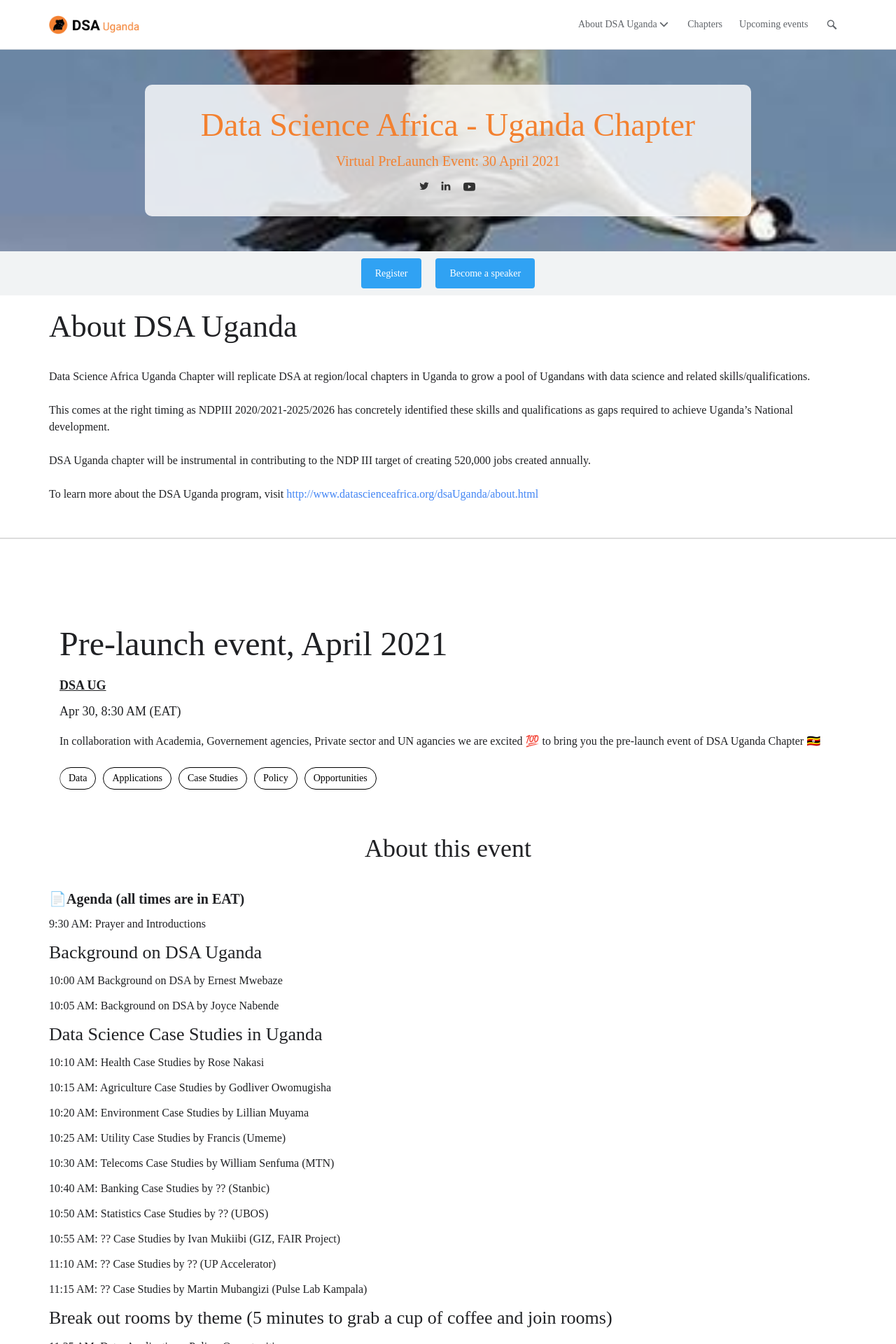
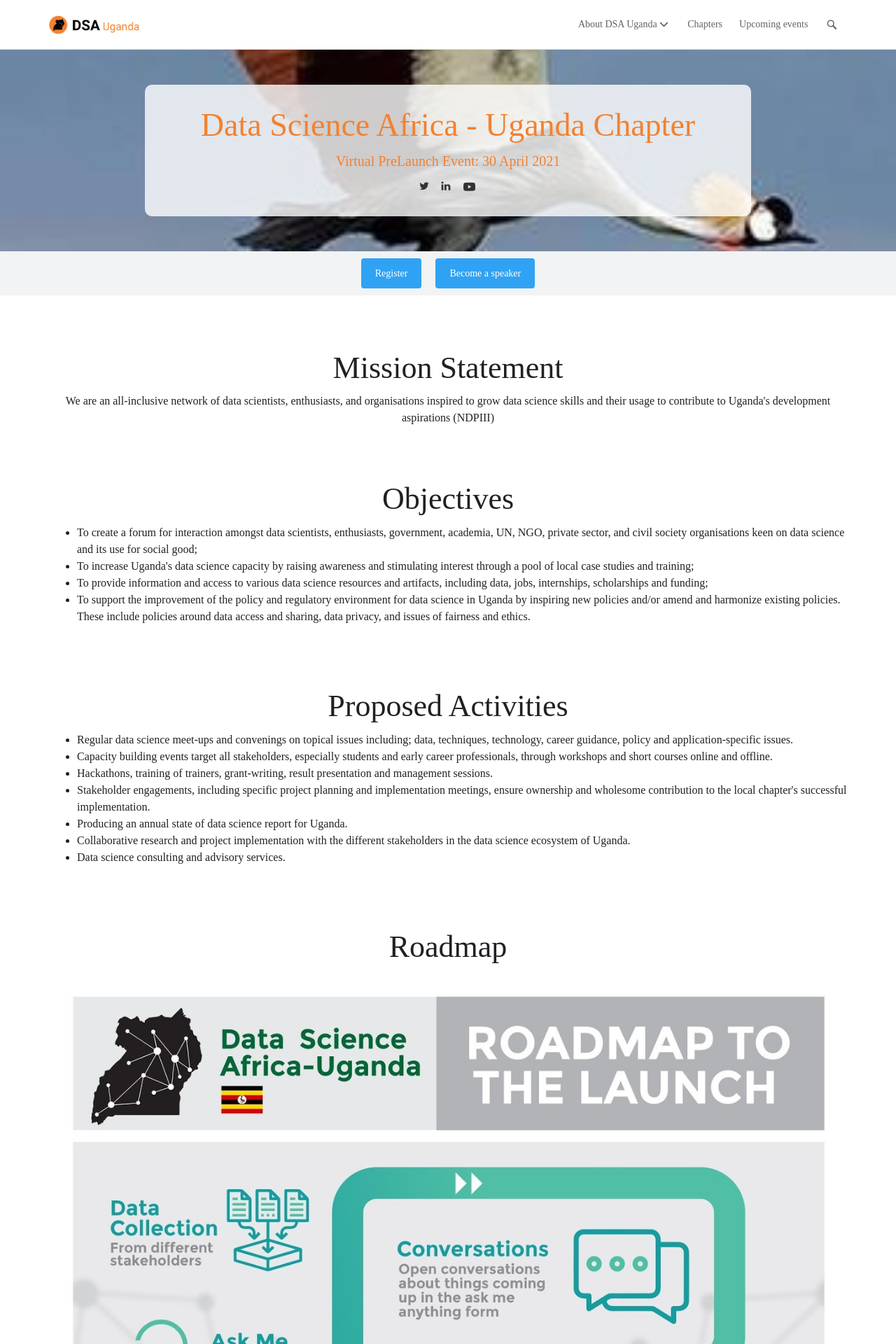
Before and after one commit to datsciafrica/dsaUganda, a Jekyll site: the page built from index.md, in a window 1280 px wide. Shown: the top 1920 px of the page at 70% size. Built offline with Jekyll 4.4.1, drawn with Linux system fonts in a browser that asks for light colours; some web fonts are replaced; some of the changed text lies outside the part shown.

Commit message:
draft structure of dsa_ug v3

```diff
--- a/_includes/upcoming_events.html
+++ b/_includes/upcoming_events.html
@@ -1,4 +1,4 @@
 <div id="upcoming-events" class="container section chapter">
-    <h1 class="chapter-page general-h1">Upcoming Events</h1>
+    <h1 class="section-header general-h1">Upcoming Events</h1>
     <strong class="general-body--color">There are no upcoming events at the moment. Please check again soon.</strong>
 </div>
--- a/_layouts/main.html
+++ b/_layouts/main.html
@@ -19,25 +19,103 @@
         </div>
     </div>
 </div>
-<div id="about" class="container about section">
-    <h1 class="chapter-page general-h1">About DSA Uganda</h1>
-    <div class="general-body">
-        <div><br></div>
-        <div>Data Science Africa Uganda Chapter will replicate DSA at region/local chapters in Uganda to grow a pool of
-            Ugandans with data science and related skills/qualifications.
-            <br>
+
+<div class="mission-widget">
+
+    <div class="container">
+        <h1 class="section-header little-margin-bottom general-widget-title general-h1">Mission Statement</h1>
+        <div class="general-body">
+            We are an all-inclusive network of data scientists, enthusiasts, and organisations inspired to
+            grow data science skills and their usage to contribute to Uganda's development aspirations (NDPIII)
         </div>
-        <div><br></div>
-        <div>This comes at the right timing as NDPIII 2020/2021-2025/2026 has concretely identified  these skills and
-            qualifications as gaps  required to achieve Uganda’s National development.<br></div>
-        <div><br></div>
-        <div>DSA Uganda chapter will be instrumental in contributing to the NDP III target of creating 520,000 jobs
-            created annually.<br></div>
-        <div><br></div>To learn more about the DSA Uganda program, visit <a
-            href="{{site.baseurl}}/about.html">http://www.datascienceafrica.org{{site.baseurl}}/about.html</a>
     </div>
 </div>
-{% include current_event.html %}
+
+<div class="objectives-widget">
+
+    <div class="container">
+        <h1 class="section-header little-margin-bottom general-widget-title general-h1">Objectives</h1>
+        <div class="general-body">
+            <ul>
+                <li>To create a forum for interaction amongst data scientists, enthusiasts, government,
+                    academia, UN, NGO, private sector, and civil society organisations keen on data science
+                    and its use for social good;</li>
+                <li>To increase Uganda's data science capacity by raising awareness and stimulating interest
+                    through a pool of local case studies and training;</li>
+                <li>To provide information and access to various data science resources and artifacts,
+                    including data, jobs, internships, scholarships and funding;</li>
+                <li>To support the improvement of the policy and regulatory environment for data science in
+                    Uganda by inspiring new policies and/or amend and harmonize existing policies. These
+                    include policies around data access and sharing, data privacy, and issues of fairness
+                    and ethics.</li>
+            </ul>
+        </div>
+    </div>
+
+</div>
+
+<div class="activities-widget">
+
+    <div class="container">
+        <h1 class="section-header little-margin-bottom general-widget-title general-h1">Proposed Activities</h1>
+        <div class="general-body">
+            <ul>
+                <li>Regular data science meet-ups and convenings on topical issues including; data, techniques,
+                    technology, career guidance, policy and application-specific issues.</li>
+                <li>Capacity building events target all stakeholders, especially students and early career
+                    professionals, through workshops and short courses online and offline.</li>
+                <li>Hackathons, training of trainers, grant-writing, result presentation and management sessions.</li>
+                <li>Stakeholder engagements, including specific project planning and implementation meetings,
+                    ensure ownership and wholesome contribution to the local chapter's successful implementation.</li>
+                <li>Producing an annual state of data science report for Uganda.</li>
+                <li>Collaborative research and project implementation with the different stakeholders in the data
+                    science ecosystem of Uganda.</li>
+                <li>Data science consulting and advisory services.</li>
+            </ul>
+        </div>
+    </div>
+
+</div>
+
+<div class="roadmap-widget">
+
+    <div class="container">
+        <h1 class="section-header little-margin-bottom general-widget-title general-h1">Roadmap</h1>
+        <div class="general-body">
+            <img src="{{site.baseurl}}/assets/img/roadmap.jpg" alt="" >
+        </div>
+    </div>
+
+</div>
+
+<div class="team-widget">
+
+    <div class="container">
+        <h1 class="section-header little-margin-bottom general-widget-title general-h1">Interim Coordination Team</h1>
+        <div class="general-body">
+            <div class="people-cards">
+                {% for organizer in site.data.organizers %}
+                <li class="people-card general-card" itemprop="performer" itemscope=""
+                    itemtype="http://schema.org/Person">
+                    <img itemprop="image"
+                        src="{{site.baseurl}}{{ organizer.image }}"
+                        alt="{{ organizer.name }}"
+                        onerror="this.onerror = null;
+                                 this.src = '{{site.baseurl}}/assets/img/placeholder_avatar.png';"
+                        class="people-card--avatar">
+                    <a href="{{ organizer.twitter }}" rel="nofollow" class="icon-twitter people-card--twitter"></a>
+                    <div class="people-card--text">
+                        <h2 itemprop="name" class="people-card--name">{{ organizer.name }}</h2>
+                        <p class="people-card--title">{{ organizer.title }}</p>
+                    </div>
+                </li>
+                {% endfor %}
+            </div>
+        </div>
+    </div>
+
+</div>
+
 {% include upcoming_events.html %}
 {% include contact_us.html %}
 {{ content }}
--- a/assets/css/main.d.scss
+++ b/assets/css/main.d.scss
@@ -126,7 +126,17 @@
     padding-bottom: 0px;
 }
 
+.section-header {
+    text-align: center;
+}
 
+.mission-widget {
+    text-align: center;
+}
+
+.roadmap-widget .general-body img {
+    width: 100%;
+}
 
 
 
```
Also changed, not shown: _includes/about_main.html (added, +18 -0 lines), assets/img/roadmap.jpg (added).
